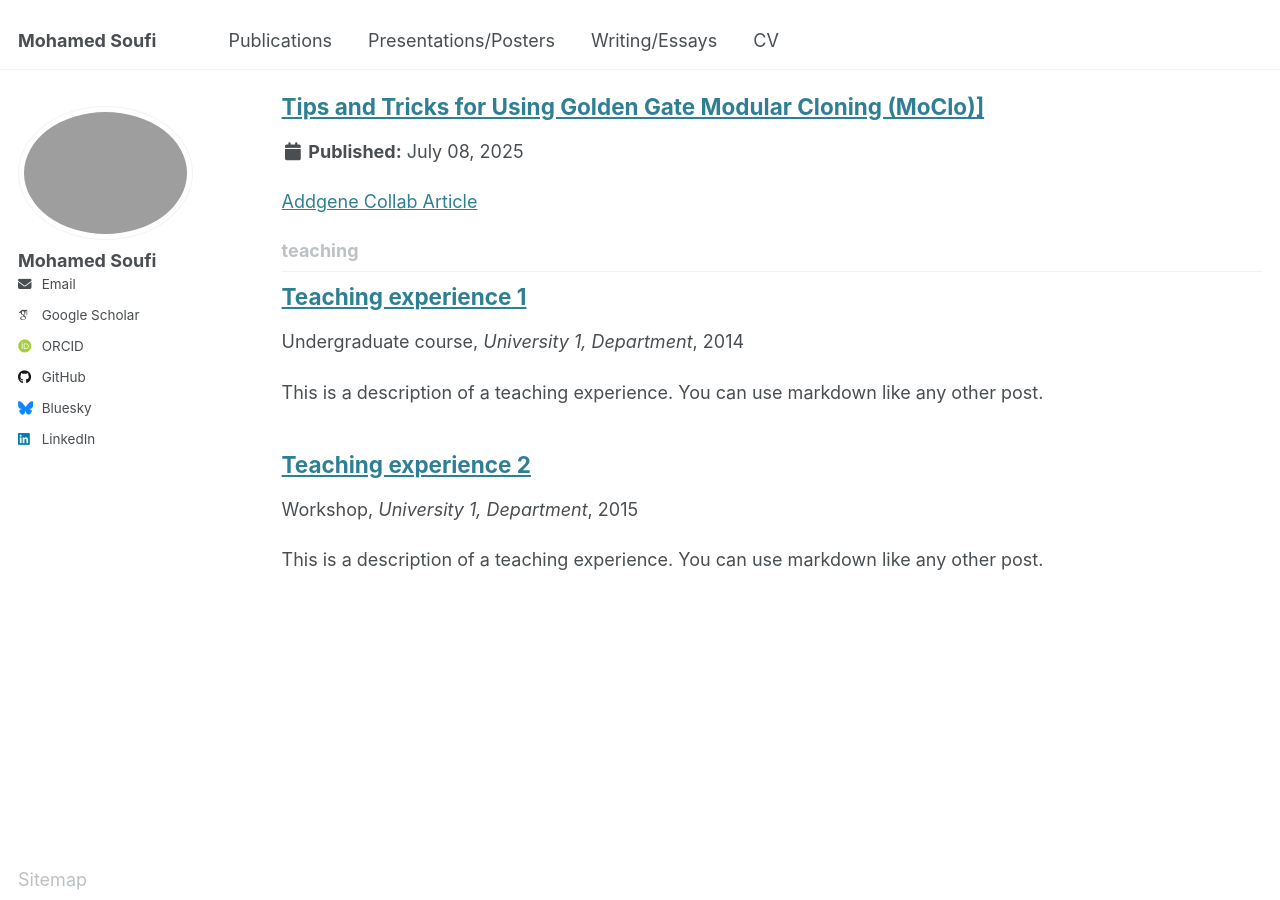
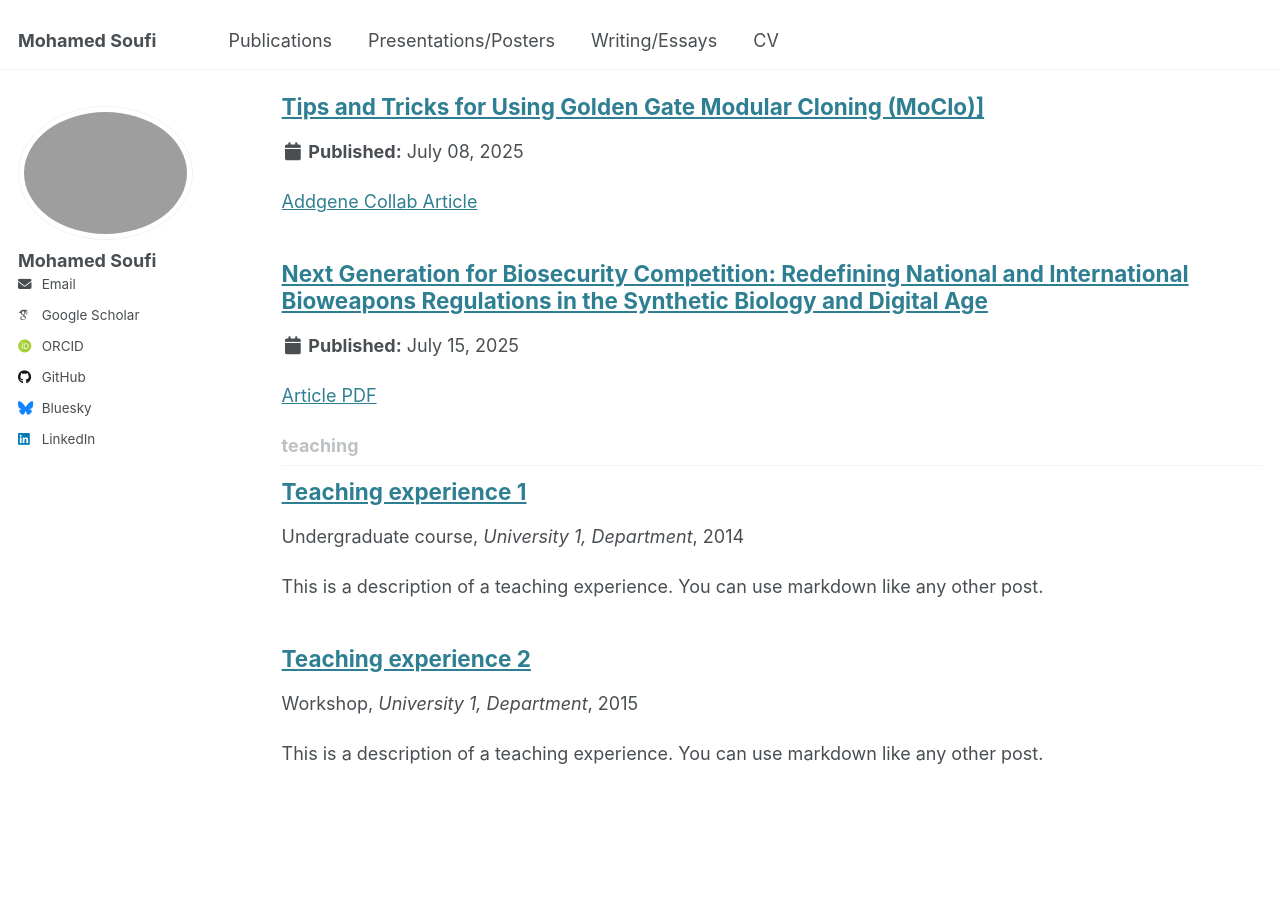
Before and after one commit to msoufi1453/msoufi1453.github.io, a Jekyll site: the page built from _pages/collection-archive.html, in a window 1280 px wide and 900 px high, scrolled down 3692 px. Built offline with Jekyll 4.4.1, drawn with Linux system fonts in a browser that asks for light colours; some web fonts are replaced.

Commit message:
added NCSEB Biosecurity Essay

```diff
--- /dev/null
+++ b/_talks/2025-07-15-Biosecurity-Essay.md
@@ -0,0 +1,10 @@
+---
+title: "Next Generation for Biosecurity Competition: Redefining National and International Bioweapons Regulations in the Synthetic Biology and Digital Age "
+collection: talks
+type: "Talk"
+permalink: /talks/2025-07-15-Biosecurity-Essay
+---
+
+[Article PDF](https://www.synbiobeta.com/read/kokomodo-leads-the-era-of-sustainable-cacao-at-synbiobeta-2025)
+
+<a href="/assets/pdf/CV%20July%202025.pdf" target="_blank">Download the article PDF</a>
```
Also changed, not shown: _pages/cv.md (+2 -0 lines), 1 other file.
